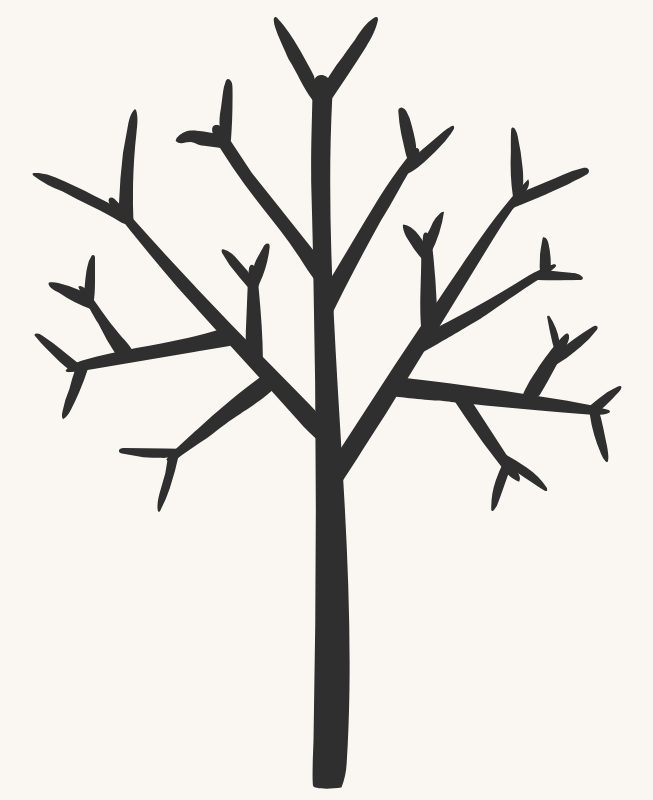
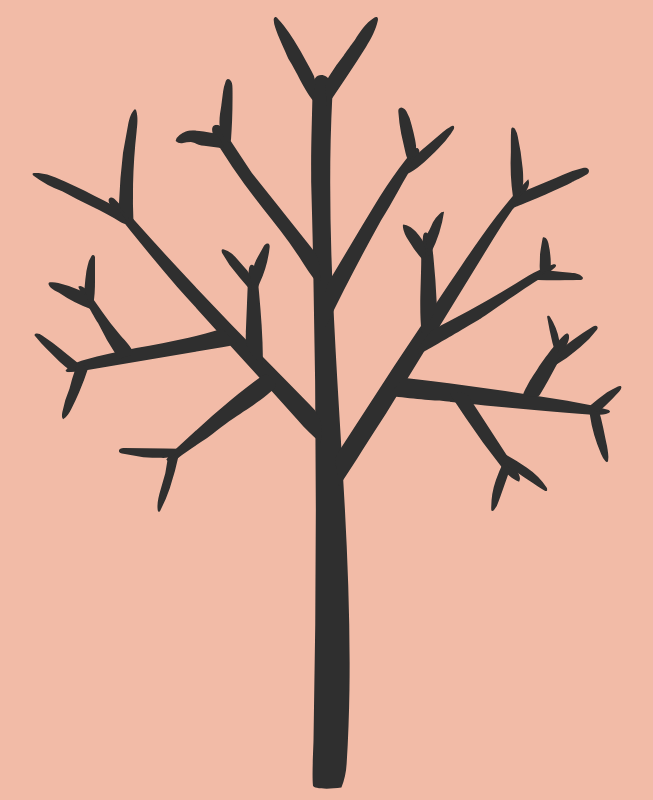
Before and after one commit to ex-jedi/animations, a website: page index.html in a window 1280 px wide. Shown: the whole page, without its empty margins (313-966 px from the left). Drawn offline with Linux system fonts and the light colour scheme.

Commit message:
Background tree colour

```diff
--- a/sass/main.scss
+++ b/sass/main.scss
@@ -7,7 +7,7 @@ body {
   overflow: hidden;
   margin: 0;
   padding: 0;
-  background-color: #faf6f1;
+  background-color: #f2bba7;
 }
 
 .svg-wrapper {
@@ -18,5 +18,5 @@ body {
   height: 100vh;
   margin: auto;
   padding: 0;
-  background-color: #faf6f1;
+  background-color: #f2bba7;
 }
```
Also changed, not shown: css/main.css.
